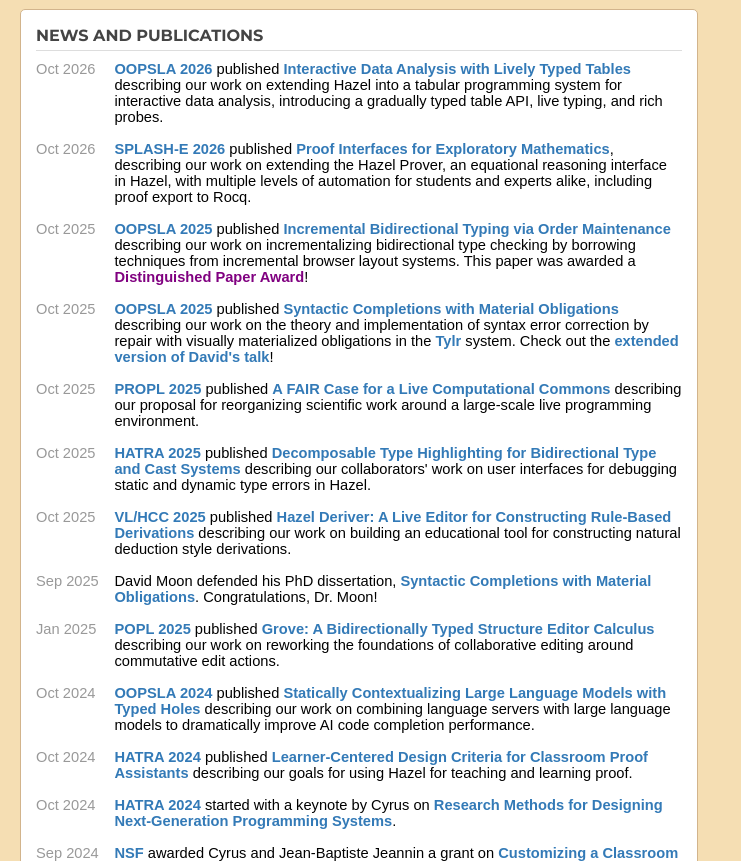
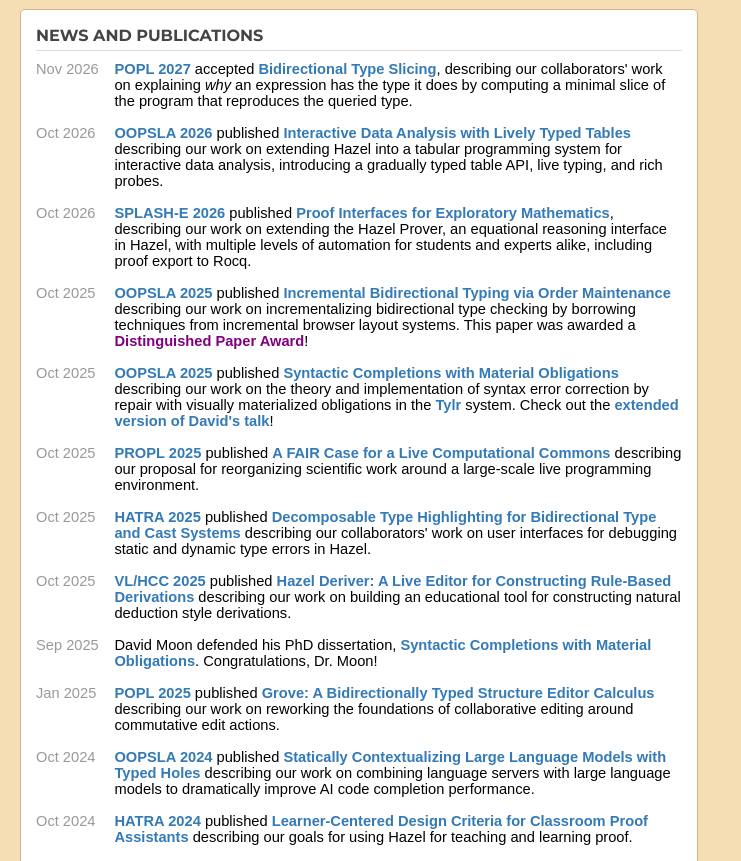
Before and after one commit to hazelgrove/hazelgrove.github.io, a plain HTML site: page index.html in a window 1280 px wide. Shown: the part 960-1821 px from the top of the page, without its empty margins (0-741 px from the left). Drawn offline with Linux system fonts and the light colour scheme.

Commit message:
News: POPL 2027 accepted Bidirectional Type Slicing
Co-Authored-By: Claude Opus 5.5 <noreply@anthropic.com>
Claude-Session: https://claude.ai/code/session_01Cm3BafXSFx98EzWvegeVam

```diff
--- a/index.html
+++ b/index.html
@@ -325,12 +325,12 @@
       <div class="card" id="news">
         <h2>News and Publications</h2>
         <div class="news-list">
-          <!-- <div class="date">Oct 2026</div>
+          <div class="date">Nov 2026</div>
           <div class="news-text"><a href="https://popl27.sigplan.org/">POPL 2027</a> accepted
             <a href="https://arxiv.org/abs/2607.12197">Bidirectional Type Slicing</a>, describing our collaborators'
             work on explaining <em>why</em> an expression has the type it does by computing a minimal slice of the
             program that reproduces the queried type.
-          </div> -->
+          </div>
           <div class="date">Oct 2026</div>
           <div class="news-text"><a
               href="https://2026.splashcon.org/details/oopsla-2026/127/Interactive-Data-Analysis-with-Lively-Typed-Tables">OOPSLA
```
